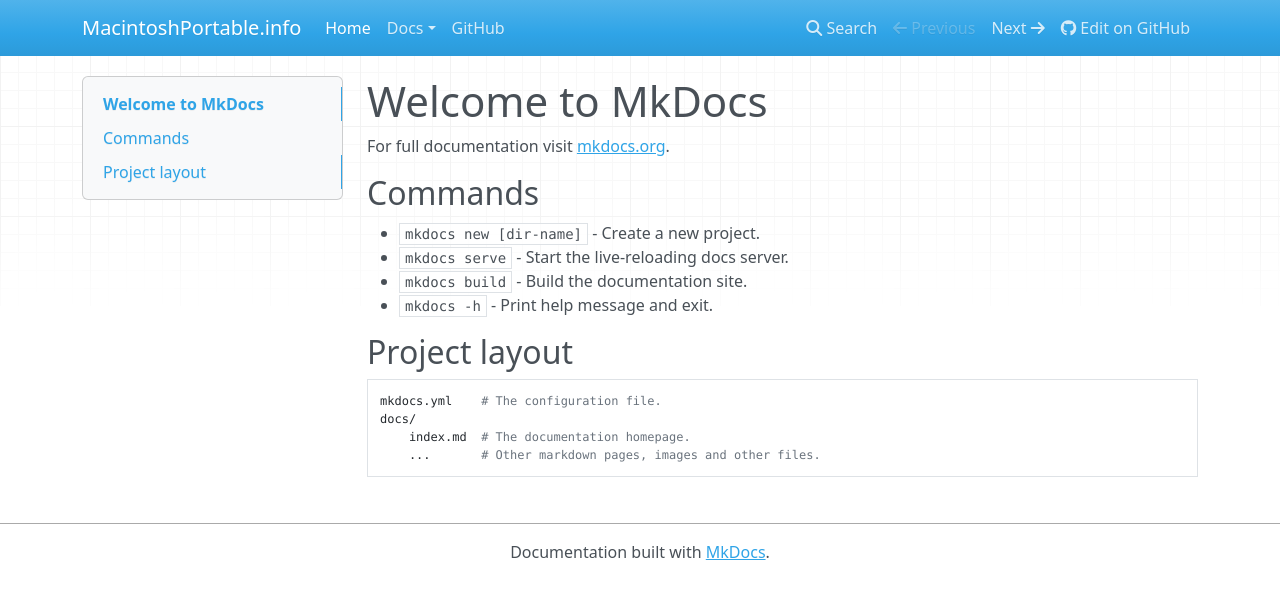
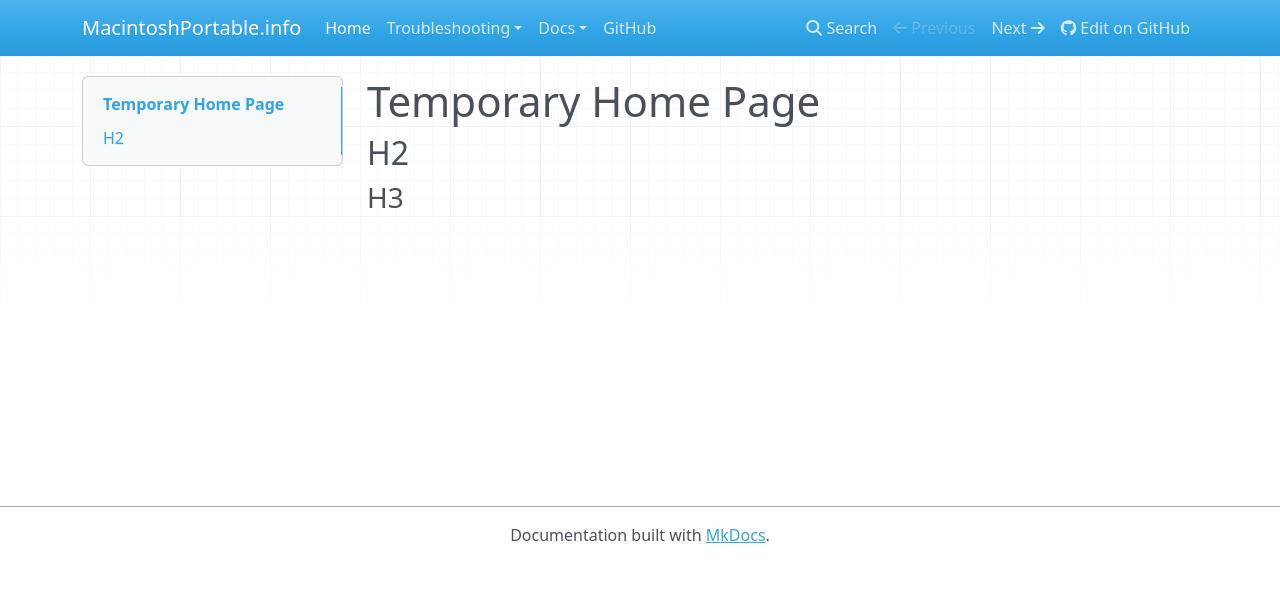
Before and after one commit to rezafouladian/MacintoshPortable, an MkDocs documentation site: the page built from docs/index.md, in a window 1280 px wide. Shown: the top 599 px of the page. Built offline with MkDocs 1.6.1, drawn with Linux system fonts in a browser that asks for light colours; nearby versions of some CDN libraries.

```diff
--- a/docs/index.md
+++ b/docs/index.md
@@ -1,17 +1,5 @@
-# Welcome to MkDocs
+# Temporary Home Page
 
-For full documentation visit [mkdocs.org](https://www.mkdocs.org).
+## H2
 
-## Commands
-
-* `mkdocs new [dir-name]` - Create a new project.
-* `mkdocs serve` - Start the live-reloading docs server.
-* `mkdocs build` - Build the documentation site.
-* `mkdocs -h` - Print help message and exit.
-
-## Project layout
-
-    mkdocs.yml    # The configuration file.
-    docs/
-        index.md  # The documentation homepage.
-        ...       # Other markdown pages, images and other files.
+### H3
--- a/mkdocs.yml
+++ b/mkdocs.yml
@@ -1,7 +1,11 @@
 site_name: MacintoshPortable.info
+site_url: https://macintoshportable.info
 repo_url: https://github.com/rezafouladian/macintoshportable
 nav:
   - Home: index.md
+  - Troubleshooting:
+    - Display:
+      - Display Testing: DisplayTesting.md
   - Docs:
     - Components: Components.md
     - Memory Map: MemoryMap.md
```
Also changed, not shown: docs/DisplayTesting.md (added, +7 -0 lines).
